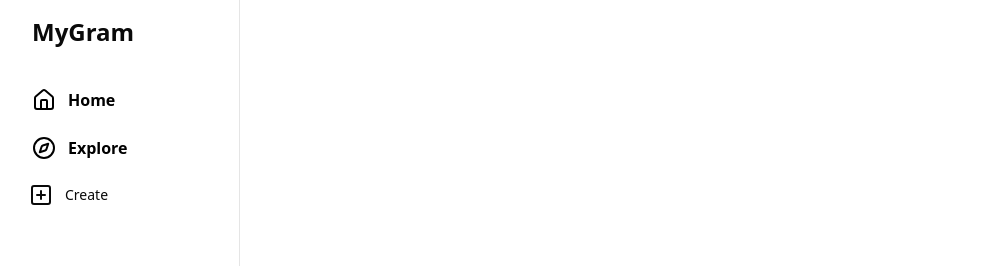
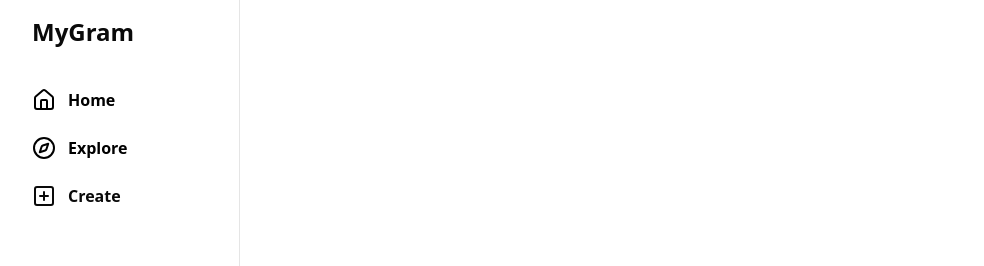
Before and after one commit to JuanAlvin03/instagram-clone, a React app in the folder frontend/: page /login in a window 1280 px wide. Shown: the top 266 px of the page, without its empty margins (0-984 px from the left). Built offline with nearby package versions, Linux system fonts and the light colour scheme; the HTML template or start-up script is replaced by a standard one.

Commit message:
styling for button in nav

```diff
--- a/frontend/src/index.css
+++ b/frontend/src/index.css
@@ -106,6 +106,27 @@ button {
 /* Hover effect — subtle gray/white tint depending on theme */
 button:hover {
   @apply bg-muted/50;
+}
+
+.button-in-nav {
+  display: flex;
+  align-items: center;
+  gap: 12px;
+  width: 100%;
+  text-align: left;
+  padding-left: 16px;
+  border-width: 0;
+  padding-right: 16px;
+  padding-top: 8px;
+  padding-bottom: 8px;
+  line-height: 24px;
+  font-weight: 600;
+  font-size: 1rem;
+}
+
+.button-in-nav:hover {
+  @apply bg-muted;
+  color: #535bf2;
 }
 
 /* Focus — thin ring for accessibility, but no blue default outline */
```
